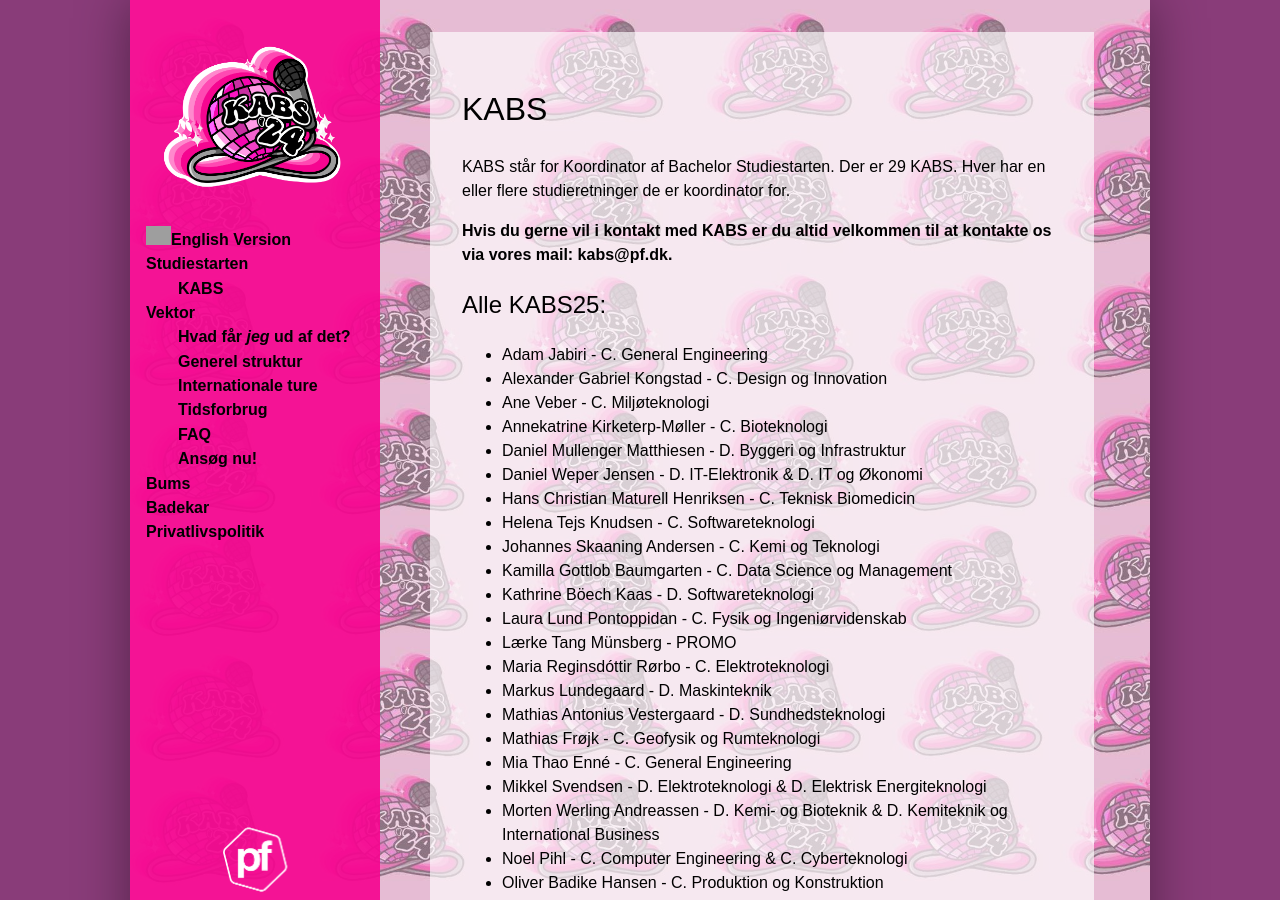
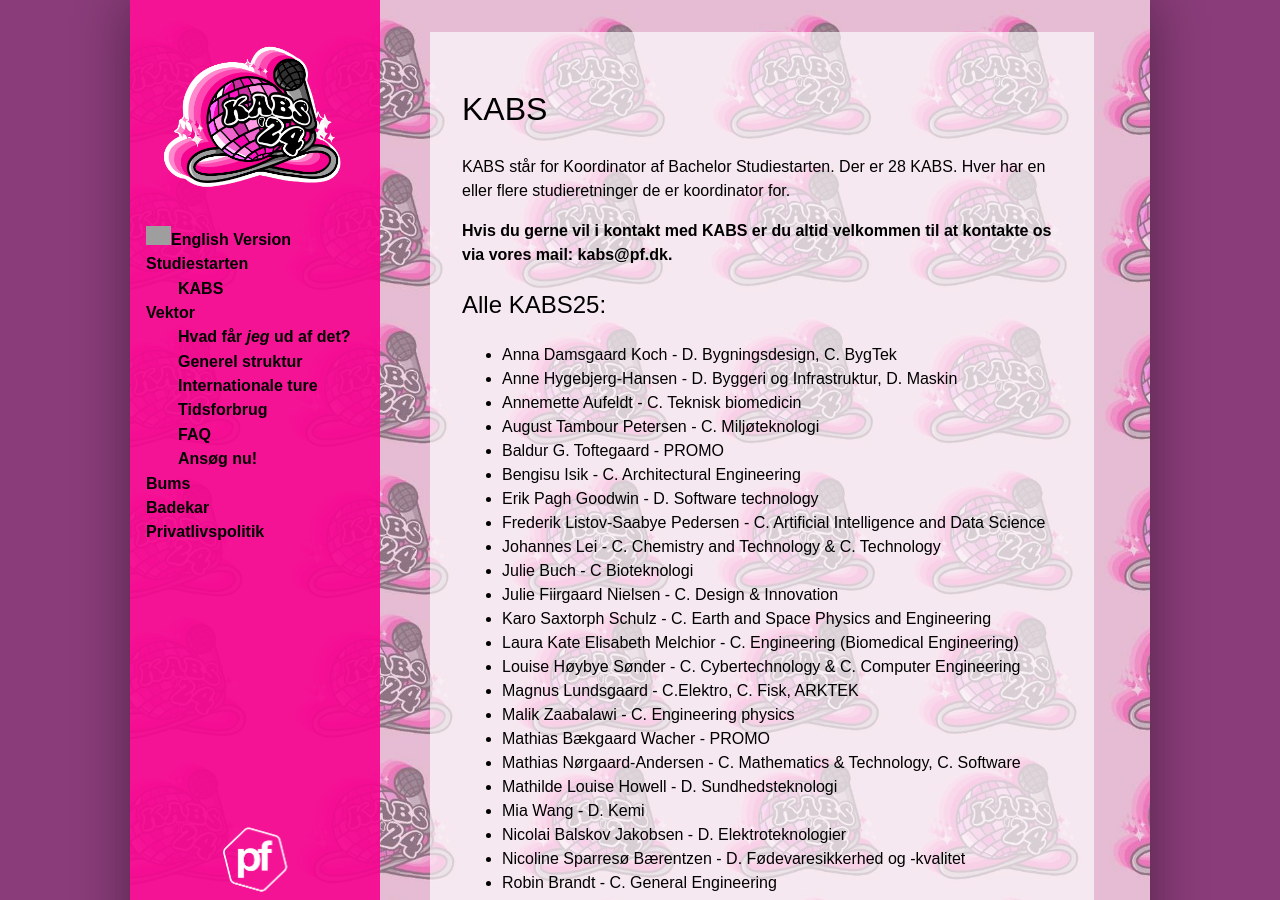
Before and after one commit to KABSDTU/kabsdtu.github.io, a Jekyll site: the page built from kabs.md, in a window 1280 px wide and 900 px high. Built offline with Jekyll 4.4.1, drawn with Linux system fonts in a browser that asks for light colours; some web fonts are replaced; some of the changed text lies outside the part shown; grey boxes are pictures that could not be loaded.

Commit message:
navne på KABS 25

```diff
--- a/kabs.md
+++ b/kabs.md
@@ -5,40 +5,36 @@
 
 <h1>KABS</h1>
 
-<p> KABS står for Koordinator af Bachelor Studiestarten. Der er 29 KABS.
+<p> KABS står for Koordinator af Bachelor Studiestarten. Der er 28 KABS.
 Hver har en eller flere studieretninger de er koordinator for. <b>
 <p>Hvis du gerne vil i kontakt med KABS er du altid velkommen til at kontakte os via vores mail: kabs@pf.dk.</p> </b>
 
 <h2> Alle KABS25: </h2>
 <ul>
-<li> Adam Jabiri - C. General Engineering </li>
-<li> Alexander Gabriel Kongstad	- C. Design og Innovation </li>
-<li> Ane Veber - C. Miljøteknologi </li>
-<li> Annekatrine Kirketerp-Møller - C. Bioteknologi </li>
-<li> Daniel Mullenger Matthiesen - D. Byggeri og Infrastruktur </li>
-<li> Daniel Weper Jensen - D. IT-Elektronik & D. IT og Økonomi </li>
-<li> Hans Christian Maturell Henriksen - C. Teknisk Biomedicin </li>
-<li> Helena Tejs Knudsen - C. Softwareteknologi	</li>
-<li> Johannes Skaaning Andersen	- C. Kemi og Teknologi </li>
-<li> Kamilla Gottlob Baumgarten	- C. Data Science og Management	</li>
-<li> Kathrine Böech Kaas - D. Softwareteknologi </li>
-<li> Laura Lund Pontoppidan	- C. Fysik og Ingeniørvidenskab	</li>
-<li> Lærke Tang Münsberg - PROMO </li>
-<li> Maria Reginsdóttir Rørbo - C. Elektroteknologi	</li>
-<li> Markus Lundegaard - D. Maskinteknik </li>
-<li> Mathias Antonius Vestergaard - D. Sundhedsteknologi </li>
-<li> Mathias Frøjk - C. Geofysik og Rumteknologi </li>
-<li> Mia Thao Enné - C. General Engineering	</li>
-<li> Mikkel Svendsen - D. Elektroteknologi & D. Elektrisk Energiteknologi </li>
-<li> Morten Werling Andreassen - D. Kemi- og Bioteknik & D. Kemiteknik og International Business </li>
-<li> Noel Pihl - C. Computer Engineering & C. Cyberteknologi </li>
-<li> Oliver Badike Hansen - C. Produktion og Konstruktion </li>
-<li> Oliver Sorgenfrey - C. Matematik og Teknologi </li>
-<li> Olivia Ngoc Ulrich Nielsen (Liv) - C. Medicin og Teknologi	</li>
-<li> Sarah Larsen - C. Byggeteknologi </li>
-<li> Tobias Christian Lintrup - C. Bæredygtig Energidesign </li>
-<li> Tobias Funk Vangsgaard	- D. Fødevaresikkerhed og -Kvalitet	</li>
-<li> Viktor Marius Nysøe Rehling - C. Kunstig Intelligens og Data </li>
-<li> William Kirk Andersen - C. Bygningsdesign & D. Bygningsdesign </li>
-
+<li> Anna Damsgaard Koch - D. Bygningsdesign, C. BygTek </li>
+<li> Anne Hygebjerg-Hansen - D. Byggeri og Infrastruktur, D. Maskin </li>
+<li> Annemette Aufeldt - C. Teknisk biomedicin </li>
+<li> August Tambour Petersen - C. Miljøteknologi </li>
+<li> Baldur G. Toftegaard - PROMO </li>
+<li> Bengisu Isik - C. Architectural Engineering </li>
+<li> Erik Pagh Goodwin - D. Software technology </li>
+<li> Frederik Listov-Saabye Pedersen - C. Artificial Intelligence and Data Science </li>
+<li> Johannes Lei - C. Chemistry and Technology & C. Technology </li>
+<li> Julie Buch - C Bioteknologi </li>
+<li> Julie Fiirgaard Nielsen - C. Design & Innovation </li>
+<li> Karo Saxtorph Schulz - C. Earth and Space Physics and Engineering </li>
+<li> Laura Kate Elisabeth Melchior - C. Engineering (Biomedical Engineering) </li>
+<li> Louise Høybye Sønder - C. Cybertechnology & C. Computer Engineering </li>
+<li> Magnus Lundsgaard - C.Elektro, C. Fisk, ARKTEK </li>
+<li> Malik Zaabalawi - C. Engineering physics </li>
+<li> Mathias Bækgaard Wacher - PROMO </li>
+<li> Mathias Nørgaard-Andersen - C. Mathematics & Technology, C. Software </li>
+<li> Mathilde Louise Howell - D. Sundhedsteknologi </li>
+<li> Mia Wang - D. Kemi </li>
+<li> Nicolai Balskov Jakobsen - D. Elektroteknologier </li>
+<li> Nicoline Sparresø Bærentzen - D. Fødevaresikkerhed og -kvalitet </li>
+<li> Robin Brandt - C. General Engineering </li>
+<li> Saar Vincent Wightman Jochum - C. General Engineering </li>
+<li> Sebastian Mariegaard - C. Bæredygtig energidesign </li>
+<li> Thor Thomsen Brown - C. Produktion og Konstruktion </li>
 </ul>
```
